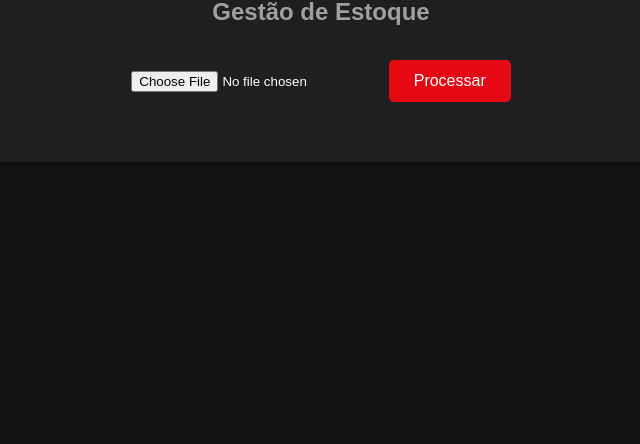
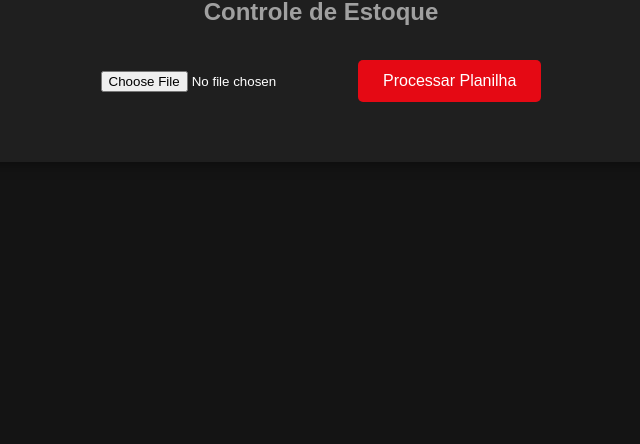
Before and after one commit to Higor16021995/zero4-stock, a website: page index.html in a window 1280 px wide. Shown: the part 356-800 px from the top of the page, without its empty margins (319-959 px from the left). Drawn offline with Linux system fonts and the light colour scheme.

Commit message:
Update stock management interface in index.html

```diff
--- a/index.html
+++ b/index.html
@@ -3,15 +3,17 @@
 <head>
   <title>Zero4 Bebidas - Estoque</title>
   <link rel="stylesheet" href="style.css">
+  <!-- Adicionando a biblioteca para exportar Excel -->
+  <script src="https://cdnjs.cloudflare.com/ajax/libs/xlsx/0.18.5/xlsx.full.min.js"></script>
 </head>
 <body>
 <div class="container">
   <h1>Zero4 Bebidas</h1>
-  <h2>Gestão de Estoque</h2>
-
-  <input type="file" id="fileInput">
-  <button onclick="processar()">Processar</button>
-
+  <h2>Controle de Estoque</h2>
+  <input type="file" id="fileInput" accept=".xlsx,.xls">
+  <button onclick="processar()">Processar Planilha</button>
+  <!-- Botão de exportação, escondido por padrão -->
+  <button id="exportBtn" style="display:none;" onclick="exportarParaExcel()">Exportar Resultado</button>
   <div id="status"></div>
   <div id="result"></div>
 </div>
```
